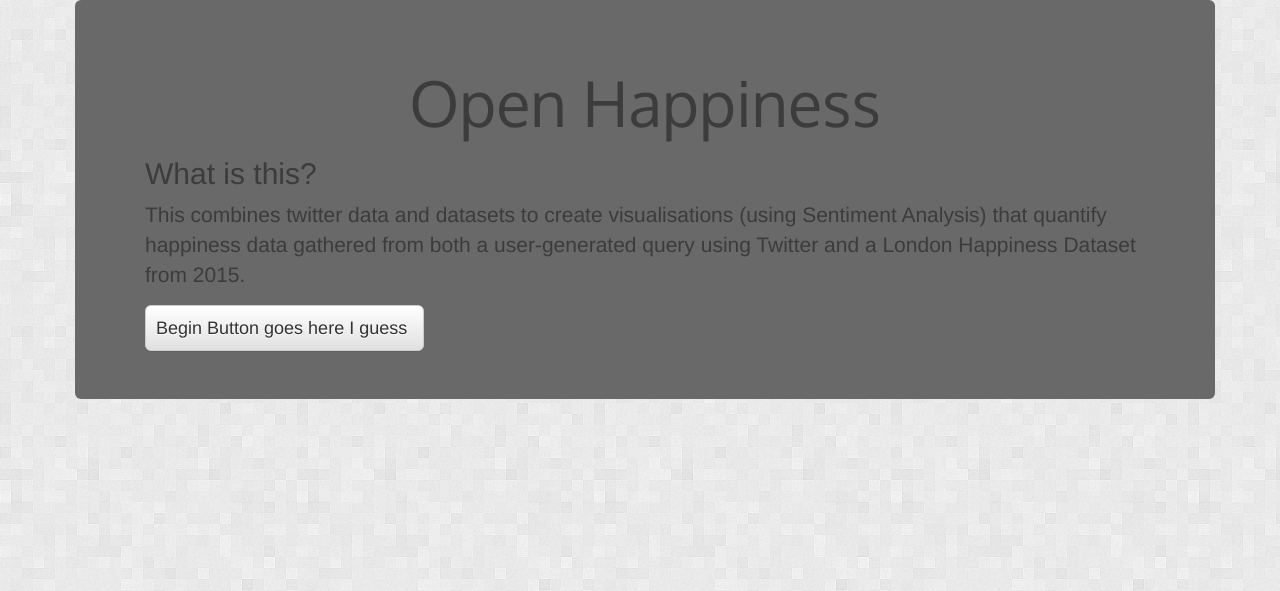
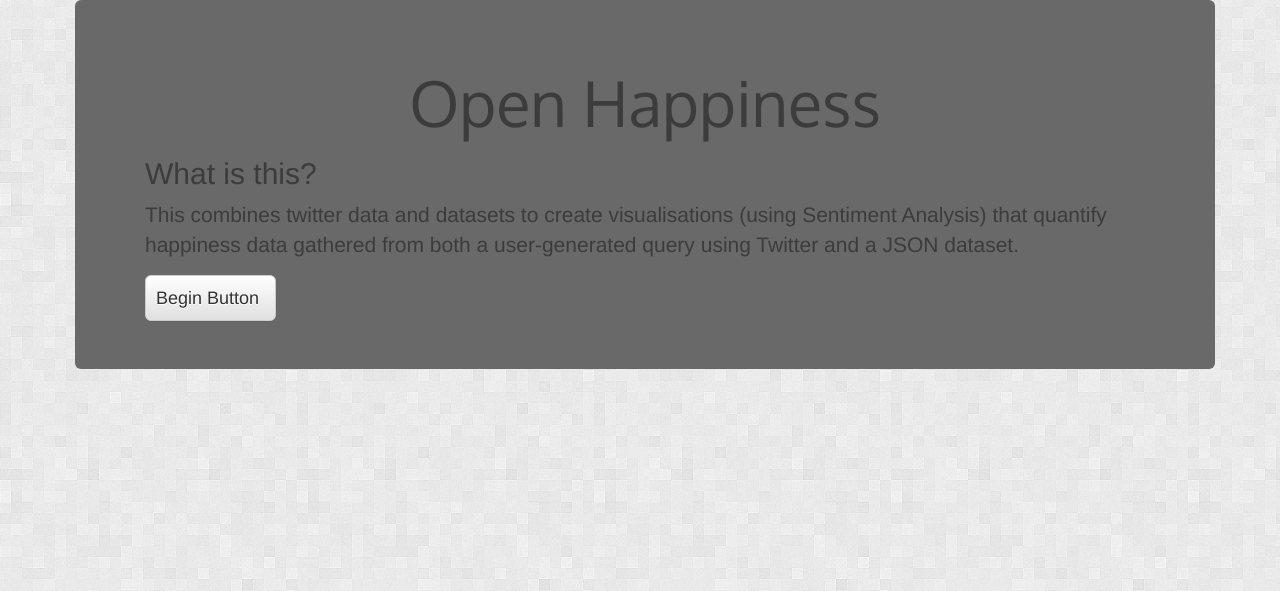
Before and after one commit to gideonb234/openhappiness, a Django app: page /index in a window 1280 px wide. Shown: the part 92-683 px from the top of the page. Run offline with Django 3.2, Linux system fonts and the light colour scheme; some libraries are stand-ins or nearby versions.

Commit message:
UI additions

```diff
--- a/datatwitter/urls.py
+++ b/datatwitter/urls.py
@@ -14,5 +14,5 @@ urlpatterns = [
     url(r'comparison', views.comparison, name="comparison"),
     url(r'output', views.output_view, name="output"),
     url(r'^dataset/(?P<dataset_id>[0-9]+)', views.dataset, name="files"),
-    url(r'', views.index, name="default"),
+    # url(r'', views.index, name="default"),
 ]
--- a/datatwitter/views.py
+++ b/datatwitter/views.py
@@ -115,15 +115,16 @@ def dataset_upload(request):
 def twitter_query(request):
     file = request.session['file']
     if request.method == 'POST':
+        print('hit1')
         if request.POST['form-type'] == 'twitter-form':
+            print('hit2')
             form = TwitterForm(request.POST)
             if form.is_valid():
+                print('hit3')
                 tweet = TwitterController()
-                tweet.search_query(request.POST['search_query'])
-                return HttpResponseRedirect('/datatwitter/comparison')
-    return render(request, 'datatwitter/twitter-upload.html', {
-        'twitter_form': TwitterForm
-    })
+                request.session['tweet'] = tweet.search_query(request.POST['search_query'])
+                return HttpResponseRedirect('/comparison', {request.session['file']: file, request.session['tweet']: tweet_result})
+    return render(request, 'datatwitter/twitter-upload.html', {'twitter_form': TwitterForm, "file": file })
 
 def output_view(request):
     return render(request, 'datatwitter/output.html')
--- a/templates/datatwitter/index.html
+++ b/templates/datatwitter/index.html
@@ -4,8 +4,8 @@
         <h1>Open Happiness</h1>
         <h2>What is this?</h2>
         <p>This combines twitter data and datasets to create visualisations (using Sentiment Analysis) that quantify happiness data gathered from both a user-generated query
-            using Twitter and a London Happiness Dataset from 2015.</p>
-        <a href="start" class="btn btn-default btn-lg">Begin Button goes here I guess</a>
+            using Twitter and a JSON dataset.</p>
+        <a href="start" class="btn btn-default btn-lg">Begin Button</a>
     </div>
 {% endblock %}
 {% block footer %}
--- a/templates/datatwitter/static/visualisation-select.html
+++ b/templates/datatwitter/static/visualisation-select.html
@@ -1,4 +1,4 @@
 {% extends "datatwitter/base.html" %}
 {% block content %}
-
+{#Choose visualisation here#}
 {% endblock %}
--- a/templates/datatwitter/twitter-upload.html
+++ b/templates/datatwitter/twitter-upload.html
@@ -13,7 +13,7 @@
                 <input type="hidden" name="form-type" value="twitter-form" />
                 <input type="submit" value="Submit" />
             </form>
-            <p>Dataset ID: {{ file }}</p>
+{#            <p>Dataset ID: {{ file }}</p>#}
         </div>
     </div>
 {% endblock %}
```
